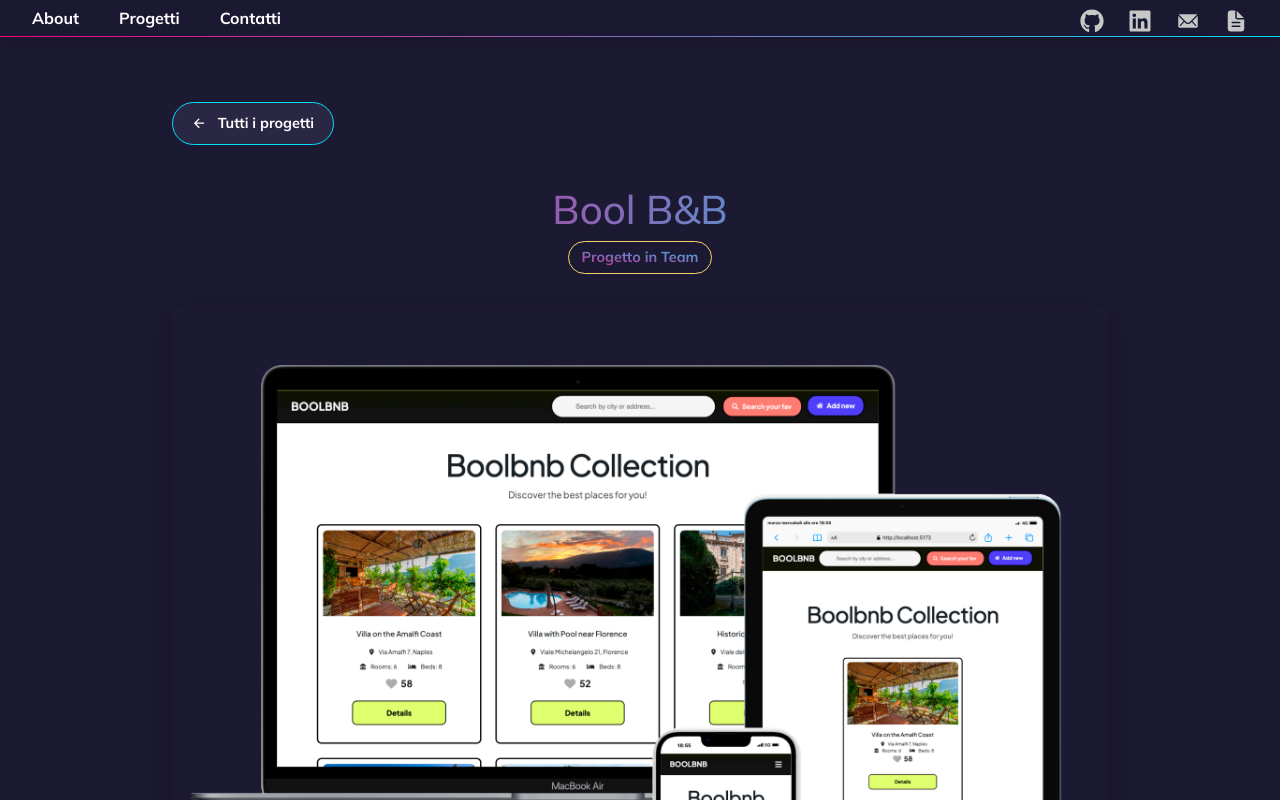
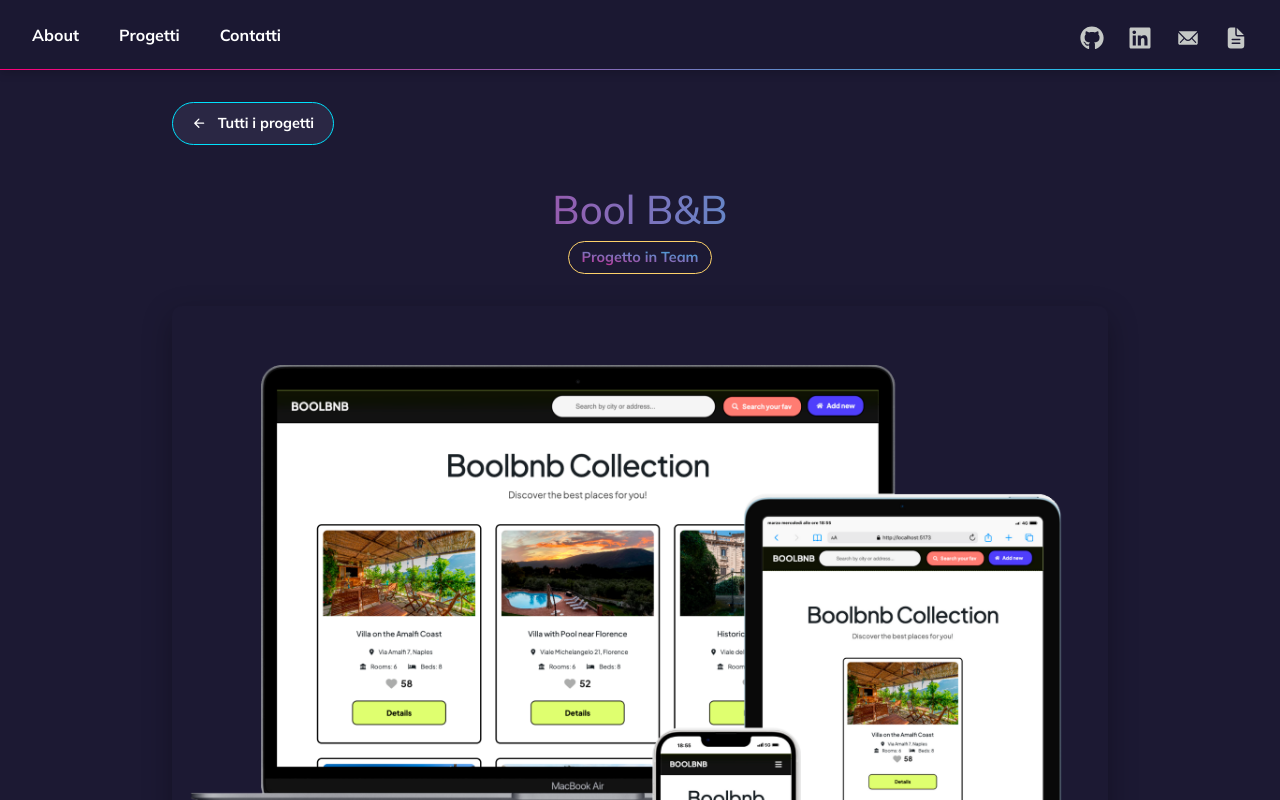
Before and after one commit to eleonoracappellesso/personal-portfolio, a React (Vite) app: page /progetti/bool-bnb in a window 1280 px wide. Shown: the top 800 px of the page. Built offline with nearby package versions, Linux system fonts and the light colour scheme.

Commit message:
fixed style

```diff
--- a/src/components/Header.module.css
+++ b/src/components/Header.module.css
@@ -4,7 +4,7 @@
     top: 0;
     left: 0;
     width: 100%;
-    /* height: 70px; */
+    height: 70px;
     background: rgba(28, 25, 51, 0.85);
     backdrop-filter: blur(10px);
     z-index: 1000;
```
